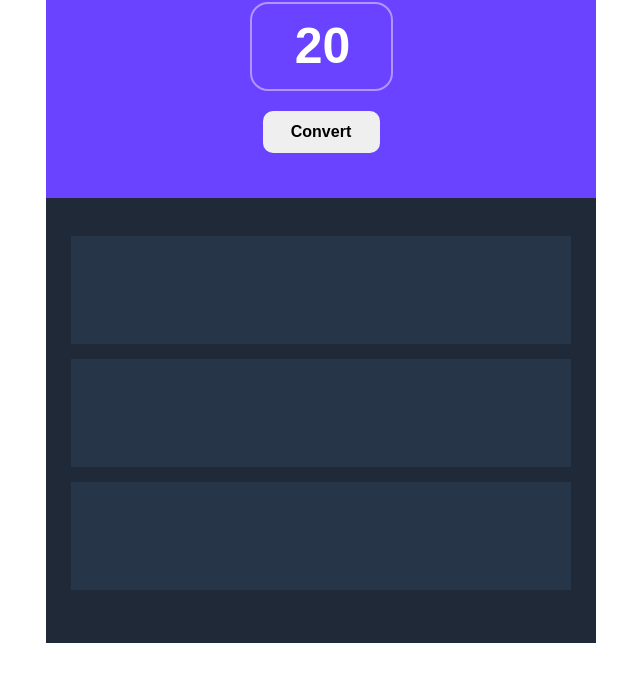
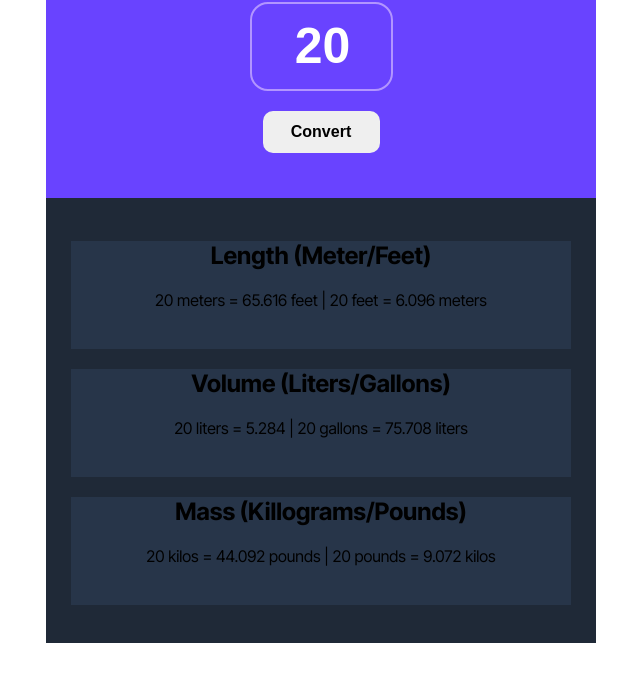
Before and after one commit to BuhleMtshali/unit-converter, a plain HTML site: page index.html in a window 1280 px wide. Shown: the part 97-778 px from the top of the page, without its empty margins (319-959 px from the left). Drawn offline with Linux system fonts and the light colour scheme.

Commit message:
updated the html file

```diff
--- a/index.html
+++ b/index.html
@@ -20,9 +20,33 @@
         <button>Convert</button>
       </div>
       <div class="bottom-half">
-        <div class="col-1"></div>
-        <div class="col-1"></div>
-        <div class="col-1"></div>
+        <div class="col-1">
+          <h2>Length (Meter/Feet)</h2>
+          <p class="text">
+            <span class="input-value">20</span> meters =
+            <span id="feet-value">65.616</span> feet |
+            <span class="input-value">20</span> feet =
+            <span id="meter-value">6.096</span> meters
+          </p>
+        </div>
+        <div class="col-1">
+          <h2>Volume (Liters/Gallons)</h2>
+          <p class="text">
+            <span class="input-value">20</span> liters =
+            <span id="gallon-liter-value">5.284</span> |
+            <span class="input-value">20</span> gallons =
+            <span id="liter-value">75.708</span> liters
+          </p>
+        </div>
+        <div class="col-1">
+          <h2>Mass (Killograms/Pounds)</h2>
+          <p class="text">
+            <span class="input-value">20</span> kilos =
+            <span id="pound-value">44.092</span> pounds |
+            <span class="input-value">20</span> pounds =
+            <span id="killos">9.072</span> kilos
+          </p>
+        </div>
       </div>
     </div>
   </body>
```
